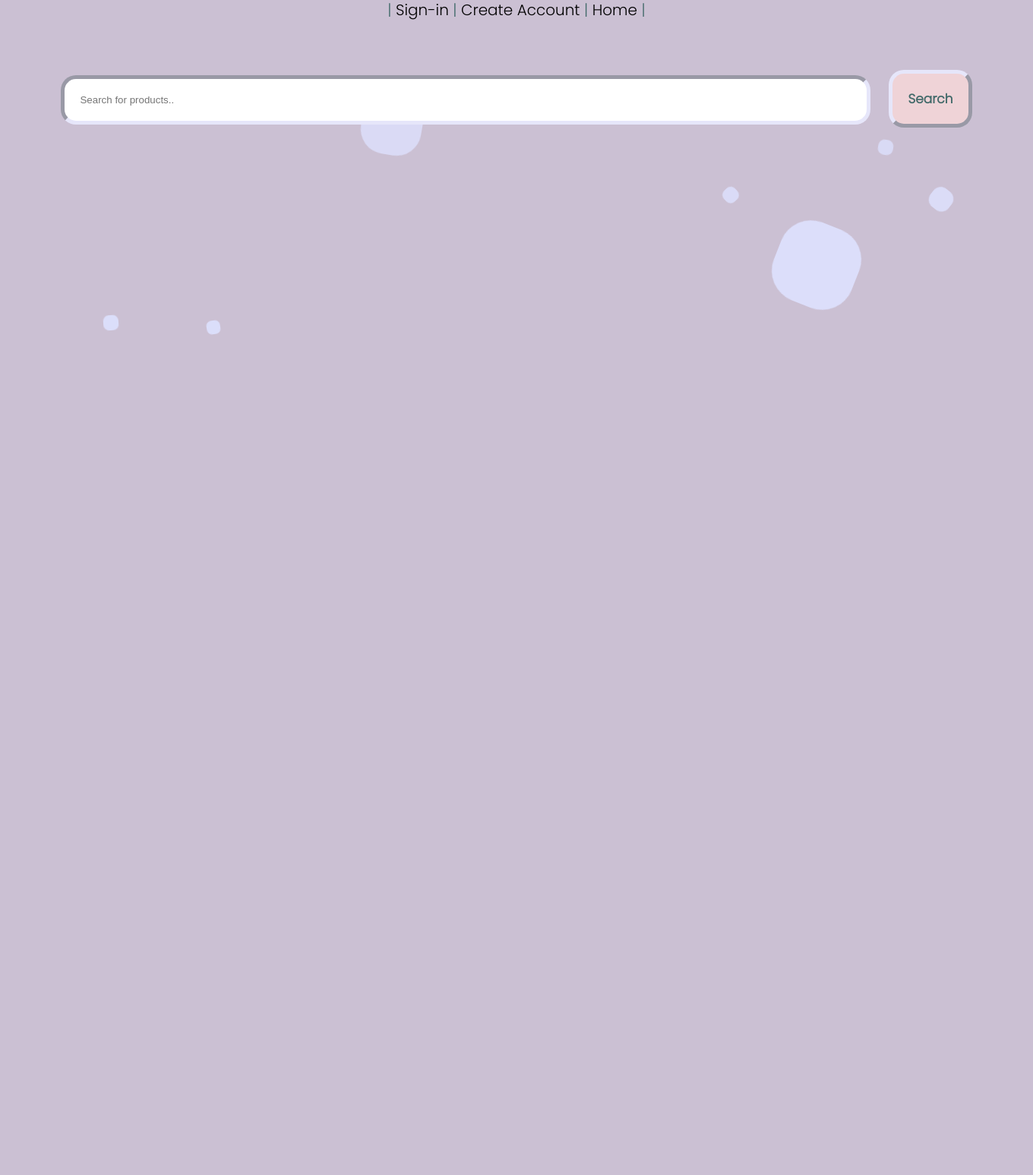
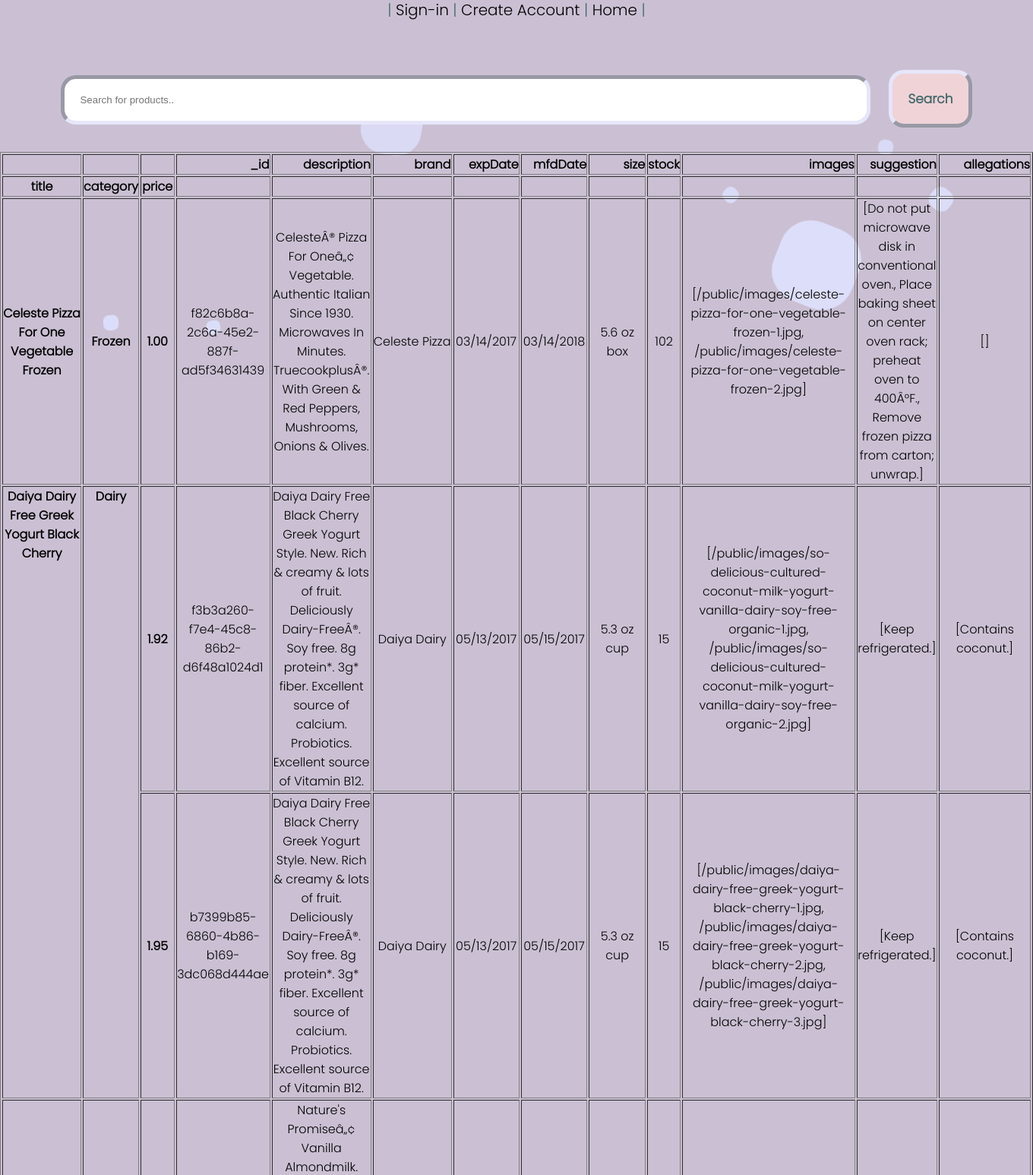
Before and after one commit to Kevin-Mortimer-19/Price-Breeze, a Django app: page /home/ in a window 1360 px wide. Shown: the part 306-1853 px from the top of the page at 76% size. Before the commit the page ends 747 px from the top, so only its background shows below. Run offline with Django 4.2, Linux system fonts and the light colour scheme.

Commit message:
html output for table

```diff
--- a/breeze/open_json.py
+++ b/breeze/open_json.py
@@ -15,7 +15,7 @@ data = json.load(f)
 def startTable():
     df = pandas.DataFrame(data)
     dfg = df.groupby(['title','category','price'], sort=False).sum()
-    table = dfg.to_html()
+    table = dfg.to_html('result.html')
 
     return table
 
@@ -24,7 +24,7 @@ def highTable():
     data_sorted_greatest = sort_great_least_price(data)
     df = pandas.DataFrame(data_sorted_greatest)
     dfg = df.groupby(['title','category','price'], sort=False).sum()
-    table = dfg.to_html()
+    table = dfg.to_html('result.html')
 
     return table
 
@@ -33,7 +33,7 @@ def lowTable():
     data_sorted_lowest = sort_least_great_price(data)
     df = pandas.DataFrame(data_sorted_lowest)
     dfg = df.groupby(['title','category','price'], sort=False).sum()
-    table = dfg.to_html()
+    table = dfg.to_html('result.html')
 
     return table
 
--- a/breeze/templates/home_page.html
+++ b/breeze/templates/home_page.html
@@ -55,8 +55,14 @@
             <input type="text" name="searchInput" placeholder="Search for products..">
             <button type="submit" name="search-button">Search</button>
         </div>
+    </section>
 
-    </section>
+    <div id = "table">
+         {% include "result.html" %}
+        <button type="submit" name="sort-button">Sort Highest to Lowest</button>
+        <button type="submit" name="sort-button">Sort Lowest to Highest</button>
+        <button type="submit" name="sort-button">Reset</button>
+    </div>
 
 </body>
 
--- /dev/null
+++ b/breeze/templates/result.html
@@ -0,0 +1,334 @@
+<table border="1" class="dataframe">
+  <thead>
+    <tr style="text-align: right;">
+      <th></th>
+      <th></th>
+      <th></th>
+      <th>_id</th>
+      <th>description</th>
+      <th>brand</th>
+      <th>expDate</th>
+      <th>mfdDate</th>
+      <th>size</th>
+      <th>stock</th>
+      <th>images</th>
+      <th>suggestion</th>
+      <th>allegations</th>
+    </tr>
+    <tr>
+      <th>title</th>
+      <th>category</th>
+      <th>price</th>
+      <th></th>
+      <th></th>
+      <th></th>
+      <th></th>
+      <th></th>
+      <th></th>
+      <th></th>
+      <th></th>
+      <th></th>
+      <th></th>
+    </tr>
+  </thead>
+  <tbody>
+    <tr>
+      <th>Celeste Pizza For One Vegetable Frozen</th>
+      <th>Frozen</th>
+      <th>1.00</th>
+      <td>f82c6b8a-2c6a-45e2-887f-ad5f34631439</td>
+      <td>CelesteÂ® Pizza For Oneâ„¢ Vegetable. Authentic Italian Since 1930. Microwaves In Minutes. TruecookplusÂ®. With Green &amp; Red Peppers, Mushrooms, Onions &amp; Olives.</td>
+      <td>Celeste Pizza</td>
+      <td>03/14/2017</td>
+      <td>03/14/2018</td>
+      <td>5.6 oz box</td>
+      <td>102</td>
+      <td>[/public/images/celeste-pizza-for-one-vegetable-frozen-1.jpg, /public/images/celeste-pizza-for-one-vegetable-frozen-2.jpg]</td>
+      <td>[Do not put microwave disk in conventional oven., Place baking sheet on center oven rack; preheat oven to 400Â°F., Remove frozen pizza from carton; unwrap.]</td>
+      <td>[]</td>
+    </tr>
+    <tr>
+      <th rowspan="2" valign="top">Daiya Dairy Free Greek Yogurt Black Cherry</th>
+      <th rowspan="2" valign="top">Dairy</th>
+      <th>1.92</th>
+      <td>f3b3a260-f7e4-45c8-86b2-d6f48a1024d1</td>
+      <td>Daiya Dairy Free Black Cherry Greek Yogurt Style. New. Rich &amp; creamy &amp; lots of fruit. Deliciously Dairy-FreeÂ®. Soy free. 8g protein*. 3g* fiber. Excellent source of calcium. Probiotics. Excellent source of Vitamin B12.</td>
+      <td>Daiya Dairy</td>
+      <td>05/13/2017</td>
+      <td>05/15/2017</td>
+      <td>5.3 oz cup</td>
+      <td>15</td>
+      <td>[/public/images/so-delicious-cultured-coconut-milk-yogurt-vanilla-dairy-soy-free-organic-1.jpg, /public/images/so-delicious-cultured-coconut-milk-yogurt-vanilla-dairy-soy-free-organic-2.jpg]</td>
+      <td>[Keep refrigerated.]</td>
+      <td>[Contains coconut.]</td>
+    </tr>
+    <tr>
+      <th>1.95</th>
+      <td>b7399b85-6860-4b86-b169-3dc068d444ae</td>
+      <td>Daiya Dairy Free Black Cherry Greek Yogurt Style. New. Rich &amp; creamy &amp; lots of fruit. Deliciously Dairy-FreeÂ®. Soy free. 8g protein*. 3g* fiber. Excellent source of calcium. Probiotics. Excellent source of Vitamin B12.</td>
+      <td>Daiya Dairy</td>
+      <td>05/13/2017</td>
+      <td>05/15/2017</td>
+      <td>5.3 oz cup</td>
+      <td>15</td>
+      <td>[/public/images/daiya-dairy-free-greek-yogurt-black-cherry-1.jpg, /public/images/daiya-dairy-free-greek-yogurt-black-cherry-2.jpg, /public/images/daiya-dairy-free-greek-yogurt-black-cherry-3.jpg]</td>
+      <td>[Keep refrigerated.]</td>
+      <td>[Contains coconut.]</td>
+    </tr>
+    <tr>
+      <th>Nature's Promise Free from Vanilla Almond Milk Refrigerated</th>
+      <th>Dairy</th>
+      <th>2.02</th>
+      <td>b971e50a-8a61-4c0c-b5ab-94289dabcf92</td>
+      <td>Nature's Promiseâ„¢ Vanilla Almondmilk. Free from: Artificial colors. Artificial flavors. Artificial preservatives. Naturally flavored. Calcium enriched. Excellent source of vitamin D. Lactose &amp; dairy free.</td>
+      <td>Nature's Promise</td>
+      <td>05/14/2017</td>
+      <td>05/16/2017</td>
+      <td>32 oz ctn</td>
+      <td>1</td>
+      <td>[/public/images/natures-promise-free-from-vanilla-almond-milk-refrigerated-1.jpg, /public/images/natures-promise-free-from-vanilla-almond-milk-refrigerated-2.jpg]</td>
+      <td>[Shake well + serve chilled., Refrigerate after opening and use within 7-10 days.]</td>
+      <td>[]</td>
+    </tr>
+    <tr>
+      <th>So Delicious Cultured Coconut Milk Yogurt Vanilla Dairy &amp; Soy Free Organic</th>
+      <th>Dairy</th>
+      <th>2.09</th>
+      <td>74835a8d-b17b-4653-b1b1-fc58b4df19b9</td>
+      <td>So DeliciousÂ® Dairy Free Coconut Milk Yogurt Alternative Vanilla. Made with organic coconut. Net Wt. 5.3 oz (150 g). Certified Vegan. Certified Gluten-FreeÂ®.</td>
+      <td>So Delicious</td>
+      <td>05/14/2017</td>
+      <td>05/18/2017</td>
+      <td>5.3 oz cup</td>
+      <td>15</td>
+      <td>[/public/images/so-delicious-cultured-coconut-milk-yogurt-vanilla-dairy-soy-free-organic-1.jpg, /public/images/so-delicious-cultured-coconut-milk-yogurt-vanilla-dairy-soy-free-organic-2.jpg]</td>
+      <td>[Keep refrigerated.]</td>
+      <td>[Contains coconut., Produced in a facility that also processes other tree nuts and soy., We apply strict quality control measures to prevent contamination by undeclared food allergens]</td>
+    </tr>
+    <tr>
+      <th>Weight Watchers Smart Ones Thin Crust Pizza Pepperoni</th>
+      <th>Frozen</th>
+      <th>2.39</th>
+      <td>4a8913f9-29a1-40e0-81bc-c37b564e0b5d</td>
+      <td>Weight Watchers Smart OnesÂ® Thin Crust Pepperoni Pizza. Savory Italian recipes. With tomato sauce and reduced fat cheese. 17g of protein. U.S. inspected and passed by Department of Agriculture.</td>
+      <td>Weight Watchers</td>
+      <td>05/14/2017</td>
+      <td>01/14/2018</td>
+      <td>4.4 oz box</td>
+      <td>51</td>
+      <td>[/public/images/weight-watchers-smart-ones-thin-crust-pizza-pepperoni-1.jpg, /public/images/weight-watchers-smart-ones-thin-crust-pizza-pepperoni-2.jpg]</td>
+      <td>[Keep frozen., Do not put microwave disk in conventional oven., Open carton at perforated strip., Remove frozen pizza from carton; unwrap.]</td>
+      <td>[]</td>
+    </tr>
+    <tr>
+      <th>Reddi Wip Dairy Whipped Topping Extra Creamy Aerosol Refrigerated</th>
+      <th>Dairy</th>
+      <th>3.19</th>
+      <td>fb79562d-e470-4445-990b-06aa875d3e97</td>
+      <td>Reddi WipÂ® Extra Creamy Sweetened Dairy Whipped Topping. Milk from cows. Not treated with artificial growth hormone*. Made with real cream. No artificial flavors or sweeteners. 15 calories per 2 tbsp. Ultra-pasteurized.</td>
+      <td>Daiya Dairy</td>
+      <td>05/14/2017</td>
+      <td>08/14/2017</td>
+      <td>6.5 oz can</td>
+      <td>7</td>
+      <td>[/public/images/reddi-wip-dairy-whipped-topping-extra-creamy-aerosol-refrigerated-1.jpg, /public/images/reddi-wip-dairy-whipped-topping-extra-creamy-aerosol-refrigerated-2.jpg, /public/images/reddi-wip-dairy-whipped-topping-extra-creamy-aerosol-refrigerated-3.jpg]</td>
+      <td>[ Shake it! Shake it! 4 times before use then remove cap., Turn can completely upside down and press nozzle sideways with finger., Rinse nozzle thoroughly with warm water. ]</td>
+      <td>[Contains: milk., Deliberately concentrating and inhaling the contents can be harmful or fatal., Contents under pressure., Do not expose to temperatures above 120 degrees F., Do not puncture or incinerate can., Keep out of the reach of children., Choking hazard, cap contains small parts.]</td>
+    </tr>
+    <tr>
+      <th>Kellogg's Eggo Chocolate Chip Waffles</th>
+      <th>Frozen</th>
+      <th>3.32</th>
+      <td>5d3611cb-2140-4984-8535-0e40920fbd68</td>
+      <td>Get a sweet start to your morning with EggoÂ® Chocolate Chip waffles. They have a light, crispy texture and a yummy chocolatey taste that makes eating breakfast a real delight! (from Kellogg's)</td>
+      <td>Kellogg's</td>
+      <td>05/14/2017</td>
+      <td>08/14/2017</td>
+      <td>10 ct</td>
+      <td>11</td>
+      <td>[/public/images/kelloggs-eggo-chocolate-chip-waffles.jpg]</td>
+      <td>[Keep frozen.]</td>
+      <td>[Contains Eggs, Contains Wheat, Contains Milk Ingredients, Contains Soy]</td>
+    </tr>
+    <tr>
+      <th>Deep Cocktail Samosa (Potato &amp; Pea)</th>
+      <th>Frozen</th>
+      <th>4.99</th>
+      <td>55a25e37-f9b1-4d63-b088-4c461f675009</td>
+      <td>Crispy triangles filled with spicy potatoes and peas.</td>
+      <td>Deep</td>
+      <td>03/21/2017</td>
+      <td>08/03/2017</td>
+      <td>40 pcs</td>
+      <td>6</td>
+      <td>[/public/images/deep-cocktail-samosa-potato-pea.jpg]</td>
+      <td>[Keep frozen.]</td>
+      <td>[Contains Eggs, High Spices, Contains Preservatives]</td>
+    </tr>
+    <tr>
+      <th>Rice Dream Original Non-Dairy Beverage Organic</th>
+      <th>Dairy</th>
+      <th>5.19</th>
+      <td>b72f5d8e-e586-47cd-aba7-202814ca6609</td>
+      <td>Rice DreamÂ® Organic Original Enriched Rice Drink. Value size. Calcium &amp; vitamin D. Easy to digest. USDA Organic. Non GMO project.</td>
+      <td>Rice Dream</td>
+      <td>05/14/2017</td>
+      <td>05/17/2017</td>
+      <td>64 oz ctn</td>
+      <td>21</td>
+      <td>[/public/images/rice-dream-original-non-dairy-beverage-organic-1.jpg, /public/images/rice-dream-original-non-dairy-beverage-organic-2.jpg]</td>
+      <td>[Shake well., Serve chilled., Stays fresh 7-10 days in refrigerator after opening.]</td>
+      <td>[Not for use as an infant formula., For children under age 5, consult your child's doctor.]</td>
+    </tr>
+    <tr>
+      <th>Nestle Coffee-mate Powder Coffee Creamer Original</th>
+      <th>Dairy</th>
+      <th>6.99</th>
+      <td>7b862543-876f-4bac-b56a-630f6e239079</td>
+      <td>NestleÂ® Coffee-MateÂ® The Original Coffee Creamer. Easy-grip handle. This product is non-dairy, lactose-free, cholesterol-free and gluten-free. Please recycle. Gluten free. Lactose free. Per 1 tsp: 10 calories. 0.5g sat fat, 3% DV. 0mg sodium, 0% DV. 0g sugars.</td>
+      <td>Nestle</td>
+      <td>03/14/2017</td>
+      <td>9/14/2017</td>
+      <td>35.3 oz can</td>
+      <td>12</td>
+      <td>[/public/images/nestle-coffee-matepowder-coffee-creamer-original-1.jpg, /public/images/nestle-coffee-matepowder-coffee-creamer-original-2.jpg, /public/images/nestle-coffee-matepowder-coffee-creamer-original-3.jpg]</td>
+      <td>[Spoon Coffee-Mate into prepared coffee, tea, or cocoa., Stir and enjoy!]</td>
+      <td>[Contains: a milk derivative.]</td>
+    </tr>
+    <tr>
+      <th>Kellogg's Special K Flatbread Breakfast Sandwich, Sausage, Egg, and Cheese</th>
+      <th>Frozen</th>
+      <th>7.49</th>
+      <td>cc1f83c1-70cd-4d7e-b204-ec79011ffa8d</td>
+      <td>Craving something warm and delicious to help you start your morning? Add a breakfast revelation to your morning routine. Special K Flatbread Breakfast Sandwiches are a mouthwatering way to start your day on the right track. Multigrain flatbread, real eggs, sausage and cheese will help keep your taste buds very happy.</td>
+      <td>Kellogg's</td>
+      <td>04/11/2017</td>
+      <td>04/10/2018</td>
+      <td>4 ct</td>
+      <td>11</td>
+      <td>[/public/images/kelloggs-special-k-flatbread-breakfast-sandwich-sausage-egg-and-cheese.jpg]</td>
+      <td>[Keep frozen.]</td>
+      <td>[Contains Eggs, Contains Wheat, Contains Milk Ingredients]</td>
+    </tr>
+    <tr>
+      <th>Member's Mark Mini Plain Sliced Bagels</th>
+      <th>Bakery</th>
+      <th>20.99</th>
+      <td>5ffd3e0b-2a31-4d97-aced-e242b5061b24</td>
+      <td>Kettle boiled like they do in the Big Apple, these heat-and-serve mini bagels are made with premium ingredients like real yeast and triple-filtered water.</td>
+      <td>Member's Mark</td>
+      <td>05/28/2017</td>
+      <td>05/15/2017</td>
+      <td>12ct</td>
+      <td>3</td>
+      <td>[/public/images/members-mark-mini-plain-sliced-bagels.jpg]</td>
+      <td>[Authentic New York-style kettle boiled bagels, Soft, chewy and delicious, The taste and quality you'd expect from your local bagel shop, Mini sized for snacking]</td>
+      <td>[]</td>
+    </tr>
+    <tr>
+      <th>Daily Chef Mini Candy Cookies</th>
+      <th>Bakery</th>
+      <th>28.99</th>
+      <td>c8d5c1c3-15e8-4112-a043-a0d33a8de28d</td>
+      <td>Delicious mini candy cookies baked fresh in Club.</td>
+      <td>Daily Chef</td>
+      <td>05/30/2017</td>
+      <td>05/15/2017</td>
+      <td>36ct</td>
+      <td>12</td>
+      <td>[/public/images/daily-chef-mini-candy-cookies.jpg]</td>
+      <td>[]</td>
+      <td>[]</td>
+    </tr>
+    <tr>
+      <th>Gastonâ€™s Bakery Croissants</th>
+      <th>Bakery</th>
+      <th>34.95</th>
+      <td>334d5358-3cdf-473b-b894-5115b0df7c6f</td>
+      <td>Our vendor will ship directly to you. Allow 5-7 business days for delivery. Not available to ship to Hawaii or Alaska. $7.50 handling and shipping fee applied in cart to ensure freshness.</td>
+      <td>Gastonâ€™s Bakery</td>
+      <td>05/25/2017</td>
+      <td>05/15/2017</td>
+      <td>Set of 15</td>
+      <td>8</td>
+      <td>[/public/images/gastons-bakery-croissants-1.jpg, /public/images/gastons-bakery-croissants-2.jpg, /public/images/gastons-bakery-croissants-3.jpg]</td>
+      <td>[15 ready-to-bake croissants]</td>
+      <td>[]</td>
+    </tr>
+    <tr>
+      <th>Triple Chocolate Enrobed Brownie Cake</th>
+      <th>Bakery</th>
+      <th>39.95</th>
+      <td>ebed34eb-7533-49f5-91cb-37c12f20d4b1</td>
+      <td>This is the perfect cake for the true chocolate lover. Our dense, moist brownie cake is covered in not one, but three layers of decadent chocolate. The cake is coated with a rich chocolate fondant icing, showered with dark chocolate shavings and then finally drizzled with milk and dark chocolate glazes. This triple-chocolate delight is sure to satisfy any sweet tooth. Each cake is delivered in an elegant gift box with a chocolate occasion plaque and personalized greeting card to celebrate any occasion.</td>
+      <td>Gastonâ€™s Bakery</td>
+      <td>05/16/2017</td>
+      <td>05/12/2017</td>
+      <td>7 inches in diameter</td>
+      <td>2</td>
+      <td>[/public/images/triple-chocolate-enrobed-brownie-cake.png]</td>
+      <td>[Serves 6 to 8, Certified KOF-K Kosher]</td>
+      <td>[Unless otherwise noted, products contain milk, wheat, soy and egg, and were produced on equipment that processes peanuts, almonds, hazelnuts, pecans, walnuts., Our facility is not Gluten Free.]</td>
+    </tr>
+    <tr>
+      <th>Gastonâ€™s Bakery Small Puff Pastry Squares</th>
+      <th>Bakery</th>
+      <th>39.95</th>
+      <td>92de4c84-2f09-43c3-88e2-c0a000b93037</td>
+      <td>Easily create delicious pies, savory hors dâ€™oeuvres, tarts, baklava and more with these ready-to-use puff pastry squares. Puff pastry bakes up light and flaky and pairs perfectly with a wide range of toppings and fillings.</td>
+      <td>Gastonâ€™s Bakery</td>
+      <td>05/18/2017</td>
+      <td>05/13/2017</td>
+      <td>32 pieces</td>
+      <td>2</td>
+      <td>[/public/images/gastons-bakery-small-puff-pastry-squares.jpg]</td>
+      <td>[]</td>
+      <td>[Not available to ship to Hawaii or Alaska., Contains wheat and milk]</td>
+    </tr>
+    <tr>
+      <th>Chocolate Mousse Torte Cake</th>
+      <th>Bakery</th>
+      <th>42.95</th>
+      <td>d0975326-7b43-479e-a109-cb818abec62d</td>
+      <td>Two rich, chocolate cake layers are filled with luscious chocolate whipped cream mousse, then covered with milk chocolate frosting and a dark chocolate glaze. This best selling delight is then garnished with fudge rosettes and dark chocolate shaves. Includes a Chocolate Occasion Plaque, matching Greeting Card and is packaged in an elegant gift box!</td>
+      <td>Gastonâ€™s Bakery</td>
+      <td>05/15/2017</td>
+      <td>05/10/2017</td>
+      <td>7 inches in diameter</td>
+      <td>5</td>
+      <td>[/public/images/chocolate-mousse-torte-cake.png]</td>
+      <td>[Serves 6 to 8, Ships Nationwide in Refrigerated Packaging, Certified Kof-K Kosher]</td>
+      <td>[Unless otherwise noted, products contain milk, wheat, soy and egg, and were produced on equipment that processes peanuts, almonds, hazelnuts, pecans, walnuts., Our facility is not Gluten Free.]</td>
+    </tr>
+    <tr>
+      <th>Red Velvet Chocolate Cake</th>
+      <th>Bakery</th>
+      <th>42.95</th>
+      <td>61c79187-76f6-4747-a5cf-d7e26dcea535</td>
+      <td>A truly decadent southern classic: two rich layers of red chocolate cake, fill and covered with the finest, pure cream cheese frosting, and then garnished with white chocolate sprinkles around the sides. Includes a Chocolate Occasion Plaque, matching Greeting Card and is packaged in an elegant gift box!</td>
+      <td>Cake Factory</td>
+      <td>05/18/2017</td>
+      <td>05/15/2017</td>
+      <td>7 inches in diameter</td>
+      <td>4</td>
+      <td>[/public/images/red-velvet-chocolate-cake.png]</td>
+      <td>[Serves 6 to 8, Certified KOF-K Kosher, Ships Nationwide in Refrigerated Packaging]</td>
+      <td>[Unless otherwise noted, products contain milk, wheat, soy and egg, and were produced on equipment that processes peanuts, almonds, hazelnuts, pecans, walnuts., Our facility is not Gluten Free.]</td>
+    </tr>
+    <tr>
+      <th>Signature Bakery Assortment</th>
+      <th>Bakery</th>
+      <th>59.99</th>
+      <td>df52c530-a741-4eb7-9558-d2faaacec380</td>
+      <td>Our Signature Bakery Assortment is ideal when you need a cookie delivery. This bakery gift is filled with baked goods such as lemon poppyseed coffee cake and baklava handcrafted in our own bakery. We've added some of our most popular cookie types, from raspberry galettes to Moose MunchÂ® Cookies, to round out this generous collection.</td>
+      <td>Signature Bakery</td>
+      <td>05/24/2017</td>
+      <td>05/14/2017</td>
+      <td>Large</td>
+      <td>6</td>
+      <td>[/public/images/signature-bakery-assortment.jpg]</td>
+      <td>[]</td>
+      <td>[Unless otherwise noted, products contain milk, wheat, soy and egg, and were produced on equipment that processes peanuts, almonds, hazelnuts, pecans, walnuts., Our facility is not Gluten Free.]</td>
+    </tr>
+  </tbody>
+</table>
--- a/breeze/urls.py
+++ b/breeze/urls.py
@@ -12,4 +12,5 @@ urlpatterns = [
     path("log_in/", views.login, name="login"),
     path("password_reset", views.password_reset_request, name="password_reset"),
     path("list/", views.list, name="list"),
+    path("table/", views.table, name="table"),
 ]
--- a/breeze/views.py
+++ b/breeze/views.py
@@ -18,6 +18,10 @@ from django.utils.http import urlsafe_base64_encode
 from django.contrib.auth.tokens import default_token_generator
 from django.utils.encoding import force_bytes
 
+from django.shortcuts import HttpResponse
+from open_json import startTable
+
+
 def create_account(request):
     if request.method == "POST":
         form = CreateForm(request.POST)
@@ -37,7 +41,6 @@ def log_in(request):
 
 def home(request):
     return render(request, "home_page.html")
-
 
 
 def password_reset_request(request):
@@ -69,3 +72,7 @@ def password_reset_request(request):
 	return render(request=request, template_name="password/password_reset.html", context={"password/password_reset_form":password_reset_form})
 def list(request):
     return render(request, "shopping_list.html")
+
+def table(request):
+	output = startTable()
+	return HttpResponse(output)
```
